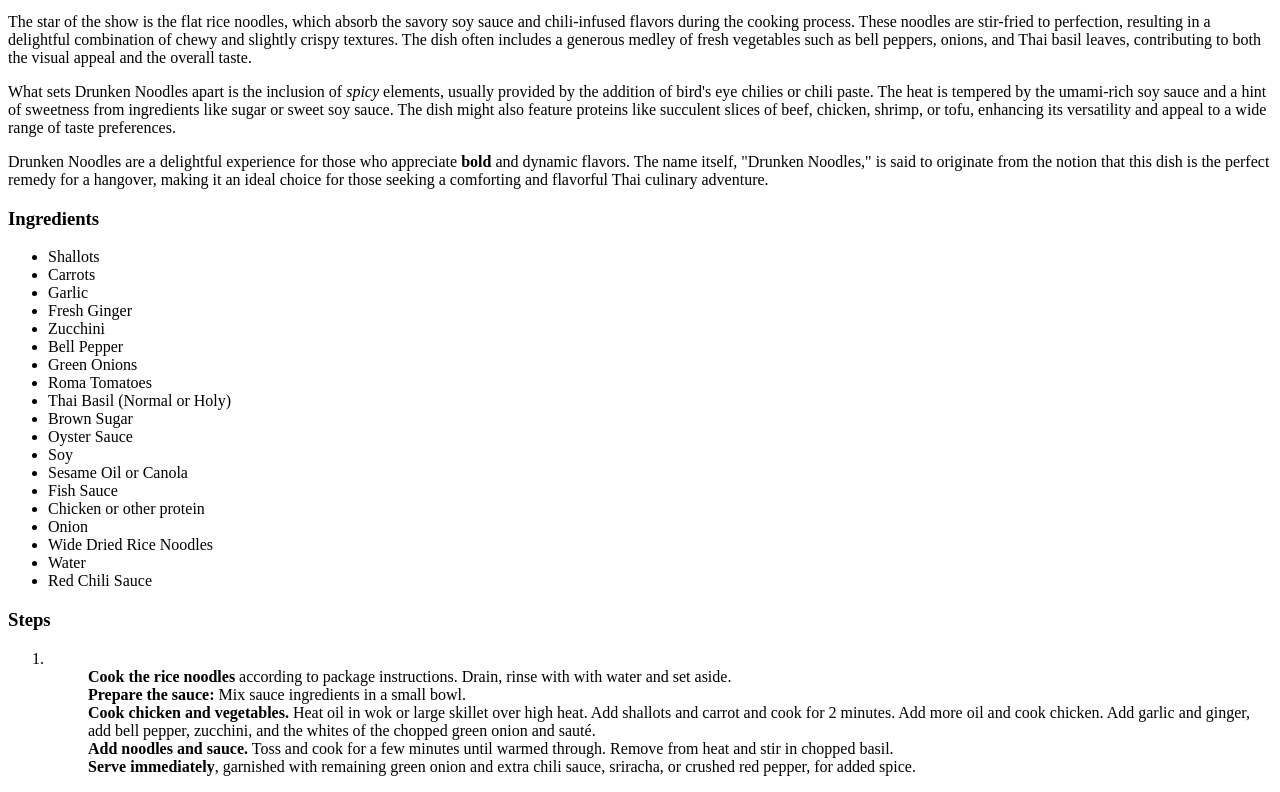
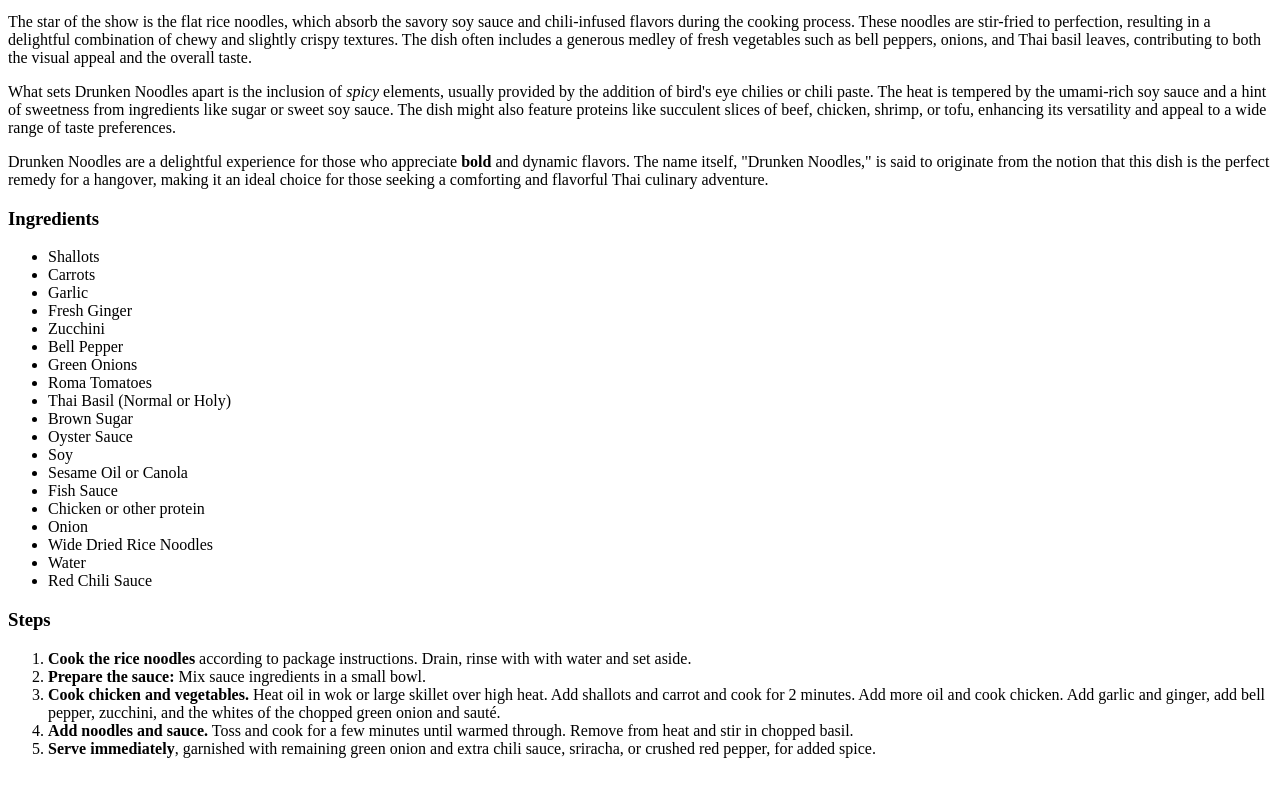
Before and after one commit to Nahduma26/odin-recipes, a plain HTML site: page recipes/drunkennoodles.html in a window 1280 px wide. Shown: the part 1425-2217 px from the top of the page. Drawn offline with Linux system fonts and the light colour scheme.

Commit message:
Fix ordered list on drunkennoodles.html

```diff
--- a/recipes/drunkennoodles.html
+++ b/recipes/drunkennoodles.html
@@ -35,13 +35,11 @@
         </ul>
         <h3>Steps</h3>
         <ol>
-            <li>
-                <ol><strong>Cook the rice noodles</strong> according to package instructions. Drain, rinse with with water and set aside.</ol>
-                <ol><strong>Prepare the sauce:</strong> Mix sauce ingredients in a small bowl.</ol>
-                <ol><strong>Cook chicken and vegetables.</strong> Heat oil in wok or large skillet over high heat. Add shallots and carrot and cook for 2 minutes. Add more oil and cook chicken. Add garlic and ginger, add bell pepper, zucchini, and the whites of the chopped green onion and sauté.</ol>
-                <ol><strong>Add noodles and sauce.</strong> Toss and cook for a few minutes until warmed through. Remove from heat and stir in chopped basil.</ol>
-                <ol><strong>Serve immediately</strong>, garnished with remaining green onion and extra chili sauce, sriracha, or crushed red pepper, for added spice.</ol>
-            </li>
+                <li><strong>Cook the rice noodles</strong> according to package instructions. Drain, rinse with with water and set aside.</li>
+                <li><strong>Prepare the sauce:</strong> Mix sauce ingredients in a small bowl.</li>
+                <li><strong>Cook chicken and vegetables.</strong> Heat oil in wok or large skillet over high heat. Add shallots and carrot and cook for 2 minutes. Add more oil and cook chicken. Add garlic and ginger, add bell pepper, zucchini, and the whites of the chopped green onion and sauté.</li>
+                <li><strong>Add noodles and sauce.</strong> Toss and cook for a few minutes until warmed through. Remove from heat and stir in chopped basil.</li>
+                <li><strong>Serve immediately</strong>, garnished with remaining green onion and extra chili sauce, sriracha, or crushed red pepper, for added spice.</li>
         </ol>
     </body>
 </html>
```
